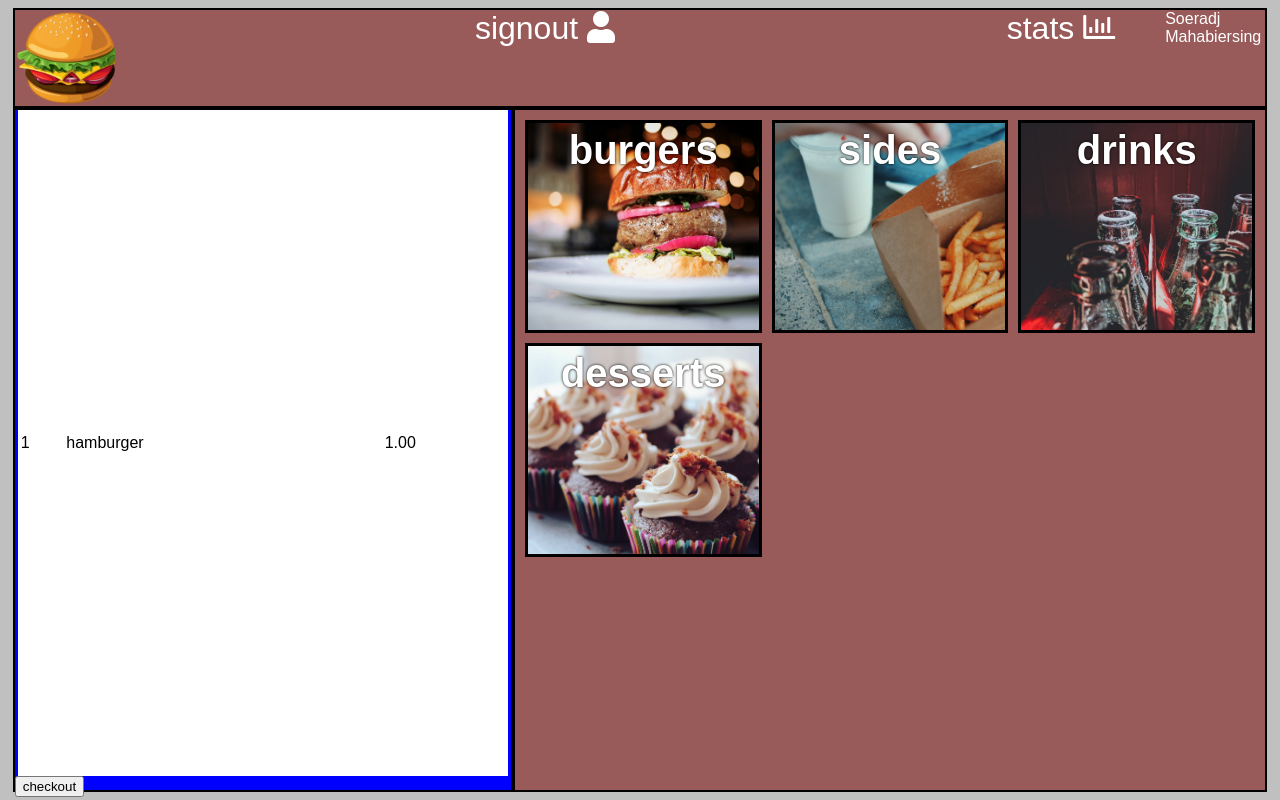
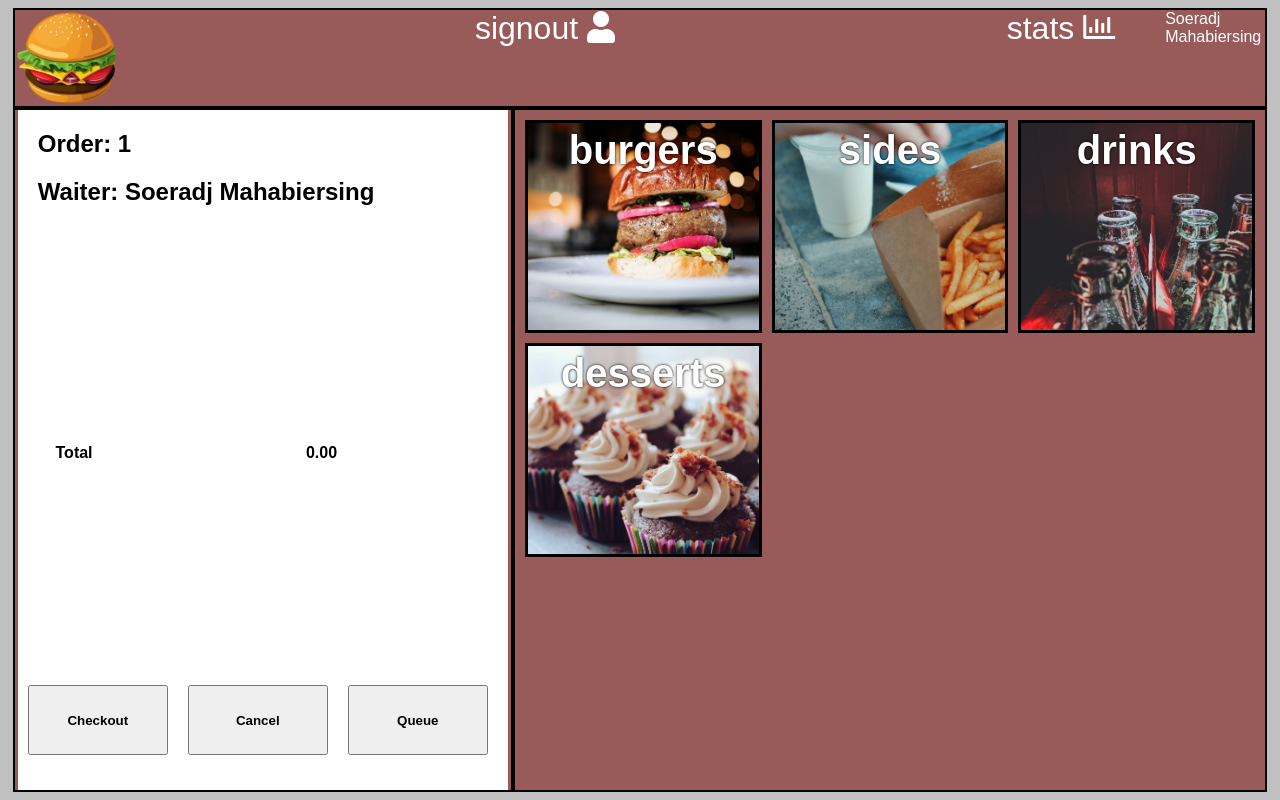
Before and after one commit to xenoflits/pointofsale, a React (Create React App) app: page / in a window 1280 px wide. Built offline with nearby package versions, Linux system fonts and the light colour scheme.

Commit message:
several improvements

```diff
--- a/src/App.css
+++ b/src/App.css
@@ -21,7 +21,7 @@ html, body, #root {
 
 /*ticketpanel*/
 .ticketpanel {
-  background-color: blue;
+  background-color: rgb(153, 90, 90);
   grid-area: ticket;
   border: 2px solid black;
 }
@@ -29,14 +29,78 @@ html, body, #root {
 .ticket {
   background-color: white;
   width: 490px;
-  height: 98%;;
+  height: 100%;;
   margin: auto;
   display: grid;
   grid-template-columns: 500px;
-  grid-template-rows: auto;
+  grid-template-rows: 90px 0.95fr 90px;
+}
+
+.ticket-header {
+margin-left: 20px;
+}
+
+.ticket-area {
 
 }
 
+.tr-total {
+font-weight: 900;
+}
+
+.td-1 {
+  width: 50px;
+}
+.td-2 {
+  width: 300px;
+}
+
+tr {
+  height: 20px;
+}
+
+table {
+  margin-left: 20px;
+  margin-top: 30px;
+
+}
+
+button {
+font-weight: 900;
+height: 70px;
+width: 140px;
+margin-left: 10px;
+margin-right: 10px;
+margin-top: 10px;
+}
+.checkout-button {
+
+}
+
+.cancel-button {
+
+}
+
+.queue-button {
+
+}
+
+.checkout-nr {
+  display: grid;
+  grid-template-columns: 100px 100px 100px;
+  grid-template-rows: 100px 100px 100px 100px;
+  background-color: red;
+  grid-column-gap: 10px;
+  grid-row-gap: 10px;
+  padding: 10px;
+}
+
+.nrbutton {
+  width: 100px;
+  height: 100px;
+
+  background-color: azure;
+}
 
 /*itempanel*/
 .itempanel {
--- a/src/App.js
+++ b/src/App.js
@@ -3,20 +3,20 @@ import Itempanel from './components/itempanel/itempanel'
 import Navbar from './components/navbar/navbar'
 import Ticketpanel from './components/ticketpanel/ticketpanel'
 import './App.css';
+import Checkout from './components/ticketpanel/checkout'
 
 
 class App extends Component {
   constructor(){
     super();
     this.state = {
-      items: [{
-        quantity: 1,
-        name: "hamburger",
-        cost: 1.00
-    }
-  ]
+      items: [
+  ],
+  ordernr: 1,
+  showCheckOut: false
     }
     this.handleItemClick = this.handleItemClick.bind(this);
+    this.newordernr = this.newordernr.bind(this);
   }
 
   handleItemClick(obj){
@@ -33,15 +33,40 @@ console.log(check)
     })
 }
 
+newordernr(){
+
+  this.setState({
+    ordernr: this.state.ordernr+1,
+    showCheckOut: true
+  })
+
+
+}
+
   render() {
+    if (this.state.showCheckOut){
+      alert();
+      return (
+        <div className="App">
+        <Navbar />
+        <Ticketpanel neworder={this.newordernr} ordernr={this.state.ordernr} items={this.state.items} />
+
+        <Checkout/>
+      </div>
+      )
+    }
+    else{
+
     return (
       <div className="App">
         <Navbar />
-        <Ticketpanel items={this.state.items} />
+        <Ticketpanel neworder={this.newordernr} ordernr={this.state.ordernr} items={this.state.items} />
+
         <Itempanel handleItemClick={this.handleItemClick} />
       </div>
     );
   }
 }
+}
 
 export default App;
--- a/src/components/itempanel/items.js
+++ b/src/components/itempanel/items.js
@@ -11,12 +11,12 @@ const items = [
     },
     {
         name: "fries",
-        cost: 1,
+        cost: 0.8,
         category: "sides"
     },
     {
         name: "salade",
-        cost: 1,
+        cost: 1.25,
         category: "sides"
     },
     {
@@ -26,23 +26,73 @@ const items = [
     },
     {
         name: "Chicken Burger",
-        cost: 1,
+        cost: 1.5,
         category: "burgers"
     },
     {
         name: "American Burger",
-        cost: 1,
+        cost: 1.85,
         category: "burgers"
     },
     {
         name: "Chili Burger",
-        cost: 1,
+        cost: 1.75,
         category: "burgers"
     },
     {
         name: "Ice cone",
-        cost: 1,
+        cost: 1.25,
         category: "desserts"
+    },
+    {
+        name: "Cola",
+        cost: 1.25,
+        category: "drinks"
+    },
+    {
+        name: "Orange",
+        cost: 1.25,
+        category: "drinks"
+    },
+    {
+        name: "Sprite",
+        cost: 1.25,
+        category: "drinks"
+    },
+    {
+        name: "Beer",
+        cost: 1.45,
+        category: "drinks"
+    },
+    {
+        name: "Coffee",
+        cost: 1.35,
+        category: "drinks"
+    },
+    {
+        name: "Tea",
+        cost: 1.15,
+        category: "desserts"
+    },
+    {
+        name: "Iced Coffee",
+        cost: 1.95,
+        category: "desserts"
+    },
+    {
+        name: "Muffin",
+        cost: 1.25,
+        category: "desserts"
+    },
+    {
+        name: "Strawberry Cake",
+        cost: 1.15,
+        category: "desserts"
+    },
+    {
+        name: "Mayonaise",
+        cost: 0.5,
+        category: "sides"
     }
 ]
 
--- /dev/null
+++ b/src/components/ticketpanel/checkout.js
@@ -0,0 +1,31 @@
+import React from 'react'
+
+class Checkout extends React.Component {
+    render(){
+        return(
+            <div className="checkout">
+            <div className="amount"><input></input></div>
+            <div className="checkout-nr">
+            <Button nr="1" />
+            <Button nr="2" />
+            <Button nr="3" />
+            <Button nr="4" />
+            <Button nr="5" />
+            <Button nr="6" />
+            <Button nr="7" />
+            <Button nr="8" />
+            <Button nr="9" />
+            <Button nr="x" />
+            <Button nr="0" />
+            <Button nr="ok" />
+            </div>
+            </div>
+        )
+    }
+}
+
+const Button = (props) => {
+    return (<div className="nrbutton">{props.nr}</div>)
+}
+
+export default Checkout
--- a/src/components/ticketpanel/ticket.js
+++ b/src/components/ticketpanel/ticket.js
@@ -1,5 +1,6 @@
 import React from 'react'
 import TicketItem from './ticketitem'
+import CheckOut from './checkout'
 
 
 class Ticket extends React.Component {
@@ -9,24 +10,54 @@ class Ticket extends React.Component {
             order: 1,
 
         }
-    this.updateTicket = this.updateTicket.bind(this);
+
     }
 
-    updateTicket(obj){
 
-    }
     render(){
-        let orderdisplay = this.props.items.map((order, i)=>{return <TicketItem key = {i} quantity={order.quantity} name={order.name} cost={order.cost}/>})
+      let items = this.props.items;
 
+        const result = [...items.reduce( (mp, o) => {
+            if (!mp.has(o.name)) mp.set(o.name, Object.assign({ quantity: 0 }, o));
+            mp.get(o.name).quantity++;
+            return mp;
+        }, new Map).values()];
+
+        console.log(result);
+
+
+        let orderdisplay = result.map((order, i)=>{return <TicketItem key = {i} quantity={order.quantity} name={order.name} cost={order.cost*order.quantity}/>})
+        let subtotal = 0;
+        result.map((order,i)=>{
+            subtotal = subtotal+(order.cost*order.quantity);
+            return null
+        })
+        const roundedTotal = parseFloat(subtotal).toFixed(2);
         return(
-            <div className="ticket">
-               <table>
+        <div className="ticket">
+
+            <div className="ticket-header">
+                <h1>Order: {this.props.ordernr}</h1>
+                <h1>Waiter: Soeradj Mahabiersing</h1>
+            </div>
+
+            <table>
                <tbody>
-                {orderdisplay}
-                 </tbody>
-                 </table>
+                    {orderdisplay}
+                    <tr className="tr-total">
+                        <td></td>
+                        <td>Total</td>
+                        <td>{roundedTotal}</td>
+                    </tr>
+                </tbody>
+            </table>
 
+            <div className="checkout">
+                <button onClick={this.props.neworder} className="checkout-button">Checkout</button>
+                <button className="cancel-button">Cancel</button>
+                <button className="queue-button">Queue</button>
             </div>
+        </div>
         )
     }
 }
--- a/src/components/ticketpanel/ticketitem.js
+++ b/src/components/ticketpanel/ticketitem.js
@@ -18,9 +18,9 @@ const TicketItem = (props) => {
 return(
 
     <tr>
-            <td>{props.quantity}</td>
-            <td>{props.name}</td>
-            <td>{roundedCost}</td>
+            <td className="td-1">{props.quantity}</td>
+            <td className="td-2">{props.name}</td>
+            <td className="td-3">{roundedCost}</td>
         </tr>
 )
 }
--- a/src/components/ticketpanel/ticketpanel.js
+++ b/src/components/ticketpanel/ticketpanel.js
@@ -6,10 +6,8 @@ class Ticketpanel extends React.Component{
     render(){
         return(
         <section className="ticketpanel">
-            <Ticket items={this.props.items}/>
-            <div className="checkout">
-                <button className="checkout-button">checkout</button>
-            </div>
+            <Ticket neworder={this.props.neworder} ordernr={this.props.ordernr} items={this.props.items}/>
+
         </section>
 
         )
```
